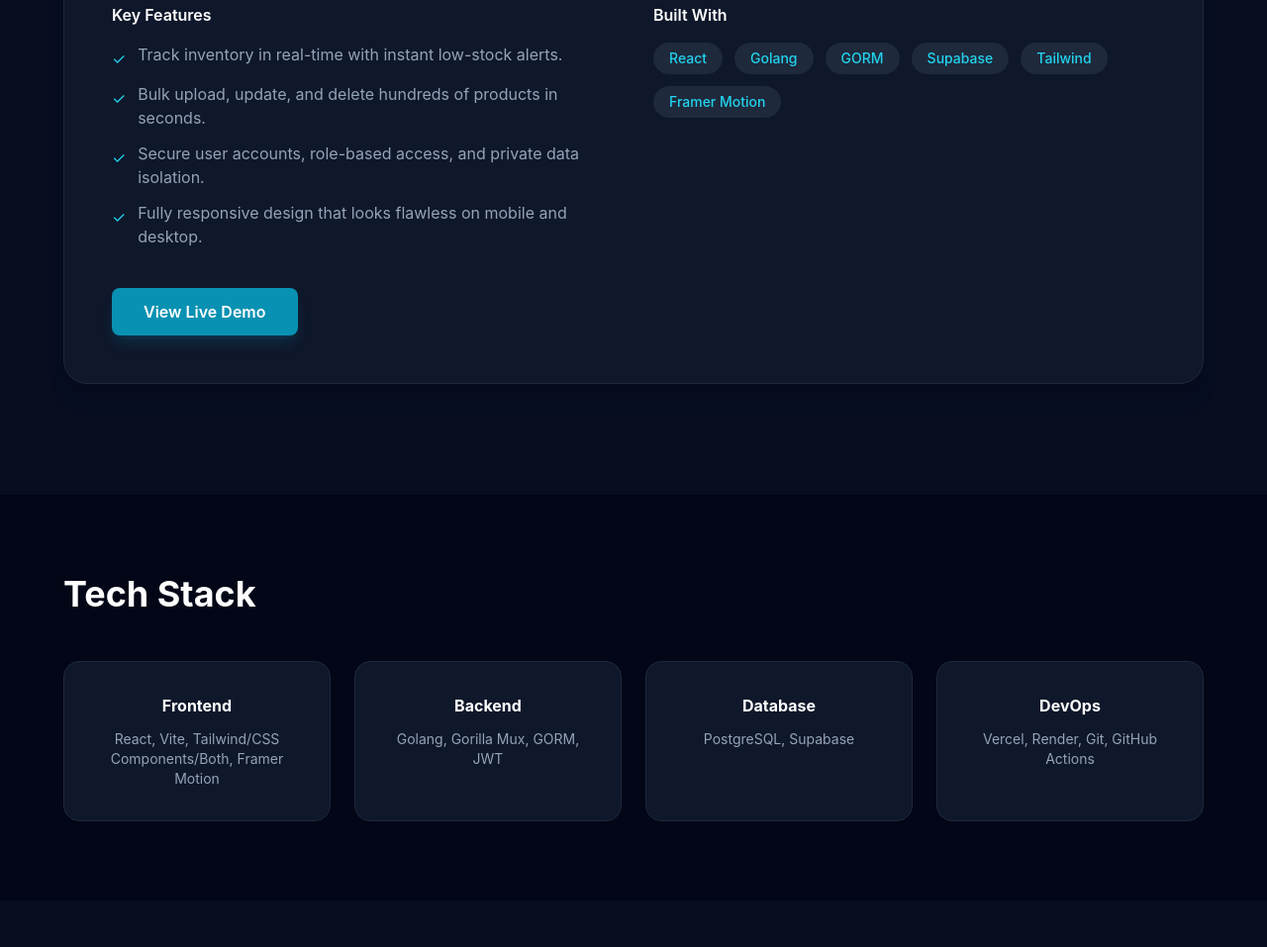
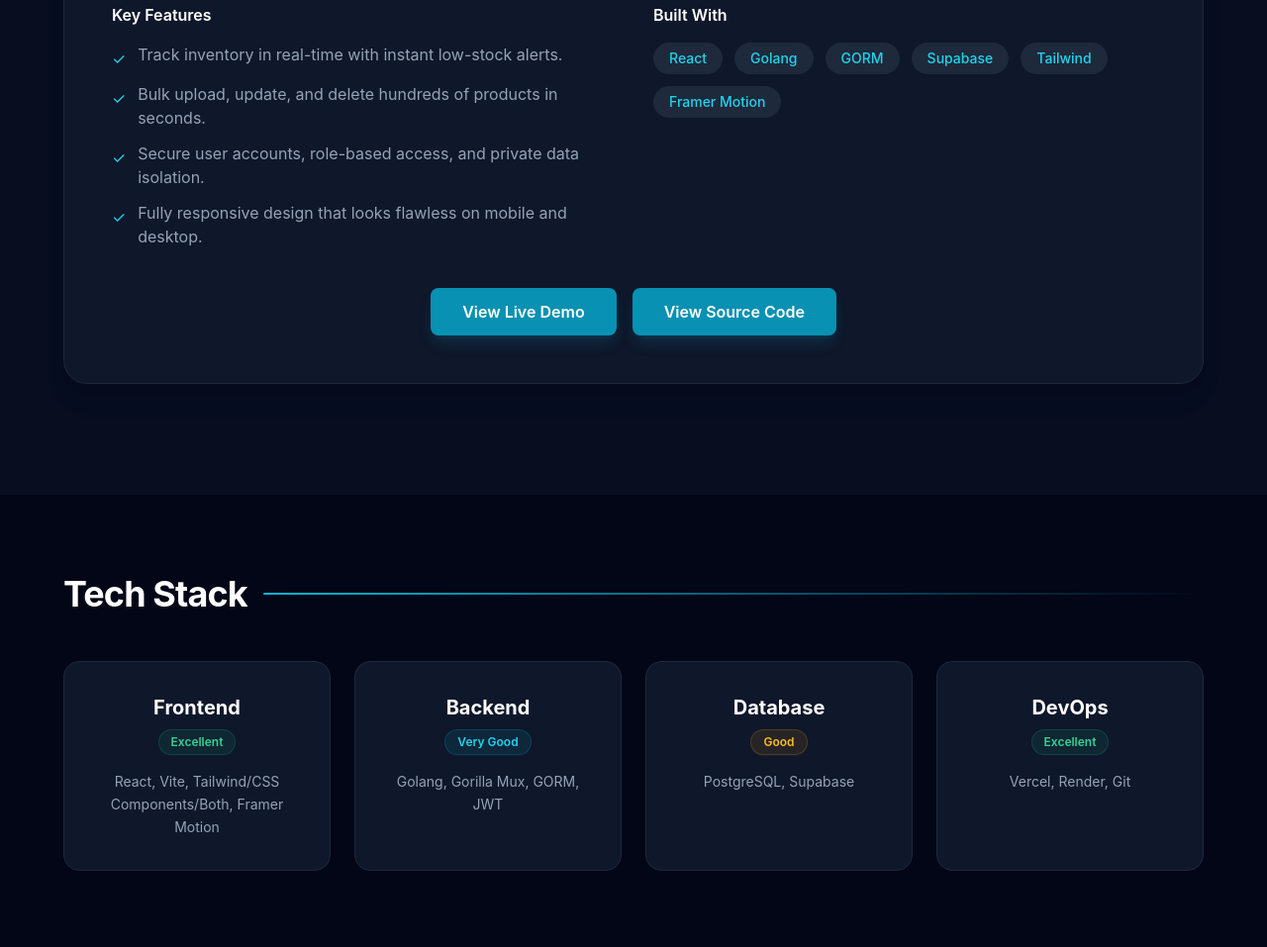
Before and after one commit to nehaarora-cmd/portfolio, a plain HTML site: page index.html in a window 1280 px wide. Shown: the part 803-1760 px from the top of the page at 99% size. Drawn offline with nearby package versions, Linux system fonts and the light colour scheme.

Commit message:
main(feat): add view source code option
Signed-off-by: Neha Arora <nehaarora.freelance.dev@gmail.com>

```diff
--- a/index.html
+++ b/index.html
@@ -243,7 +243,7 @@
     <!-- Projects Section -->
     <section id="projects" class="py-20 px-4 bg-slate-900/50 reveal">
       <div class="max-w-6xl mx-auto">
-        <h2 class="text-4xl font-bold text-white mb-12">Selected Projects</h2>
+        <h2 class="text-4xl font-bold text-white mb-12">Projects</h2>
 
         <div
           class="bg-slate-900 border border-slate-800 rounded-3xl overflow-hidden shadow-xl mb-8 card-hover"
@@ -278,6 +278,7 @@
                   </li>
                 </ul>
               </div>
+
               <div>
                 <h4 class="text-white font-semibold mb-4">Built With</h4>
                 <div class="flex flex-wrap gap-3">
@@ -309,50 +310,132 @@
               </div>
             </div>
 
+            <div
+              class="flex flex-col sm:flex-row gap-4 justify-center items-center"
+            >
               <a
                 href="https://ims-git-master-neha-arora.vercel.app"
                 target="_blank"
-              class="inline-block px-8 py-3 bg-cyan-600 hover:bg-cyan-500 text-white font-semibold rounded-lg transition-colors shadow-lg shadow-cyan-600/20"
+                class="w-full sm:w-auto text-center inline-block px-8 py-3 bg-cyan-600 hover:bg-cyan-500 text-white font-semibold rounded-lg transition-colors shadow-lg shadow-cyan-600/20"
               >
                 View Live Demo
               </a>
+              <a
+                href="https://github.com/nehaarora-cmd/ims"
+                target="_blank"
+                class="w-full sm:w-auto text-center inline-block px-8 py-3 bg-cyan-600 hover:bg-cyan-500 text-white font-semibold rounded-lg transition-colors shadow-lg shadow-cyan-600/20"
+              >
+                View Source Code
+              </a>
+            </div>
           </div>
         </div>
       </div>
     </section>
 
     <!-- Stack Section -->
-    <section id="stack" class="py-20 px-4 reveal">
+    <section id="stack" class="py-20 px-4 reveal bg-slate-950">
       <div class="max-w-6xl mx-auto">
-        <h2 class="text-4xl font-bold text-white mb-12">Tech Stack</h2>
-        <div class="grid grid-cols-2 md:grid-cols-4 gap-6">
+        <!-- Section Title with Visual Anchor Line -->
+        <div class="flex items-center gap-4 mb-12">
+          <h2 class="text-4xl font-bold text-white tracking-tight">
+            Tech Stack
+          </h2>
           <div
-            class="bg-slate-900 p-8 rounded-2xl border border-slate-800 text-center card-hover"
+            class="h-[2px] bg-gradient-to-r from-cyan-500 to-transparent flex-grow rounded-full hidden sm:block"
+          ></div>
+        </div>
+
+        <div class="grid grid-cols-1 sm:grid-cols-2 lg:grid-cols-4 gap-6">
+          <div
+            class="bg-slate-900 p-8 rounded-2xl border border-slate-800 text-center card-hover flex flex-col justify-between transition-all duration-300 hover:border-slate-700 hover:shadow-2xl hover:shadow-cyan-500/5 group"
           >
-            <h3 class="text-white font-bold mb-3">Frontend</h3>
-            <p class="text-slate-400 text-sm">
+            <div>
+              <div class="flex flex-col items-center gap-2 mb-4">
+                <h3
+                  class="text-white text-xl font-bold group-hover:text-cyan-400 transition-colors"
+                >
+                  Frontend
+                </h3>
+                <span
+                  class="inline-flex items-center px-3 py-1 rounded-full text-xs font-semibold bg-emerald-500/10 text-emerald-400 border border-emerald-500/20 shadow-sm shadow-emerald-500/5"
+                >
+                  Excellent
+                </span>
+              </div>
+              <p class="text-slate-400 text-sm leading-relaxed">
                 React, Vite, Tailwind/CSS Components/Both, Framer Motion
               </p>
             </div>
+          </div>
+
+          <!-- Backend Card -->
           <div
-            class="bg-slate-900 p-8 rounded-2xl border border-slate-800 text-center card-hover"
+            class="bg-slate-900 p-8 rounded-2xl border border-slate-800 text-center card-hover flex flex-col justify-between transition-all duration-300 hover:border-slate-700 hover:shadow-2xl hover:shadow-cyan-500/5 group"
           >
-            <h3 class="text-white font-bold mb-3">Backend</h3>
-            <p class="text-slate-400 text-sm">Golang, Gorilla Mux, GORM, JWT</p>
+            <div>
+              <div class="flex flex-col items-center gap-2 mb-4">
+                <h3
+                  class="text-white text-xl font-bold group-hover:text-cyan-400 transition-colors"
+                >
+                  Backend
+                </h3>
+                <span
+                  class="inline-flex items-center px-3 py-1 rounded-full text-xs font-semibold bg-cyan-500/10 text-cyan-400 border border-cyan-500/20 shadow-sm shadow-cyan-500/5"
+                >
+                  Very Good
+                </span>
               </div>
+              <p class="text-slate-400 text-sm leading-relaxed">
+                Golang, Gorilla Mux, GORM, JWT
+              </p>
+            </div>
+          </div>
+
+          <!-- Database Card -->
           <div
-            class="bg-slate-900 p-8 rounded-2xl border border-slate-800 text-center card-hover"
+            class="bg-slate-900 p-8 rounded-2xl border border-slate-800 text-center card-hover flex flex-col justify-between transition-all duration-300 hover:border-slate-700 hover:shadow-2xl hover:shadow-cyan-500/5 group"
           >
-            <h3 class="text-white font-bold mb-3">Database</h3>
-            <p class="text-slate-400 text-sm">PostgreSQL, Supabase</p>
+            <div>
+              <div class="flex flex-col items-center gap-2 mb-4">
+                <h3
+                  class="text-white text-xl font-bold group-hover:text-cyan-400 transition-colors"
+                >
+                  Database
+                </h3>
+                <span
+                  class="inline-flex items-center px-3 py-1 rounded-full text-xs font-semibold bg-amber-500/10 text-amber-400 border border-amber-500/20 shadow-sm shadow-amber-500/5"
+                >
+                  Good
+                </span>
               </div>
+              <p class="text-slate-400 text-sm leading-relaxed">
+                PostgreSQL, Supabase
+              </p>
+            </div>
+          </div>
+
+          <!-- DevOps Card -->
           <div
-            class="bg-slate-900 p-8 rounded-2xl border border-slate-800 text-center card-hover"
+            class="bg-slate-900 p-8 rounded-2xl border border-slate-800 text-center card-hover flex flex-col justify-between transition-all duration-300 hover:border-slate-700 hover:shadow-2xl hover:shadow-cyan-500/5 group"
           >
-            <h3 class="text-white font-bold mb-3">DevOps</h3>
-            <p class="text-slate-400 text-sm">
-              Vercel, Render, Git, GitHub Actions
+            <div>
+              <div class="flex flex-col items-center gap-2 mb-4">
+                <h3
+                  class="text-white text-xl font-bold group-hover:text-cyan-400 transition-colors"
+                >
+                  DevOps
+                </h3>
+                <span
+                  class="inline-flex items-center px-3 py-1 rounded-full text-xs font-semibold bg-emerald-500/10 text-emerald-400 border border-emerald-500/20 shadow-sm shadow-emerald-500/5"
+                >
+                  Excellent
+                </span>
+              </div>
+              <p class="text-slate-400 text-sm leading-relaxed">
+                Vercel, Render, Git
               </p>
+            </div>
           </div>
         </div>
       </div>
```
Lines whose indentation alone changed are shown as unchanged.
